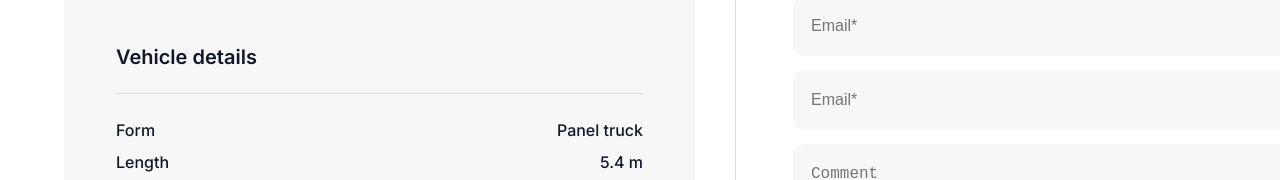
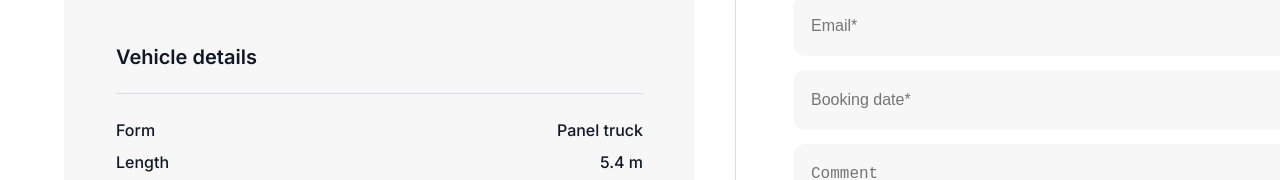
Before and after one commit to LytovchenkoOlenka/traveltrucks-webapp-frontend, a React (Vite) app: page /catalog/1 in a window 1280 px wide. Shown: the part 982-1162 px from the top of the page. Built offline with nearby package versions, Linux system fonts and the light colour scheme.

Commit message:
changed_booking_form

```diff
--- a/package.json
+++ b/package.json
@@ -11,15 +11,18 @@
   },
   "dependencies": {
     "@reduxjs/toolkit": "^2.2.7",
+    "axios": "^1.7.7",
     "clsx": "^2.1.1",
     "formik": "^2.4.6",
     "lottie-react": "^2.4.0",
     "react": "^18.3.1",
     "react-dom": "^18.3.1",
+    "react-hot-toast": "^2.4.1",
     "react-icons": "^5.3.0",
     "react-loader-spinner": "^6.1.6",
     "react-redux": "^9.1.2",
-    "react-router-dom": "^6.26.2"
+    "react-router-dom": "^6.26.2",
+    "yup": "^1.4.0"
   },
   "devDependencies": {
     "@eslint/js": "^9.9.0",
--- a/src/App.jsx
+++ b/src/App.jsx
@@ -1,4 +1,5 @@
 import "./App.css";
+import { Toaster } from "react-hot-toast";
 import { lazy } from "react";
 import { Routes, Route } from "react-router-dom";
 
@@ -24,6 +25,7 @@ export default function App() {
           <Route path="*" element={<NotFoundPage />} />
         </Routes>
       </Layout>
+      <Toaster />
     </>
   );
 }
--- a/src/components/BookingForm/BookingForm.jsx
+++ b/src/components/BookingForm/BookingForm.jsx
@@ -1,6 +1,59 @@
 import clsx from "clsx";
 import css from "./BookingForm.module.css";
 import { Field, Form, Formik } from "formik";
+import * as Yup from "yup";
+import toast from "react-hot-toast";
+
+const dateRegex = /^\d{2}\/\d{2}\/\d{4}$/;
+
+const FeedbackSchema = Yup.object().shape({
+  name: Yup.string()
+    .min(3, "The name must consist of at least 3 characters")
+    .max(40, "The name must contain a maximum of 40 characters")
+    .required("Please fill in the field"),
+  email: Yup.string()
+    .min(6, "Email address must contain at least 6 characters")
+    .max(30, "Email address must contain no more than 30 characters")
+    .required("Please fill in the field")
+    .email("Please enter a valid email address"),
+
+  // Тимчасовий варіант для дати, в подальшому буде реалізація через react-datepicker
+  date: Yup.string()
+    .matches(dateRegex, "Please enter a valid date in the format DD/MM/YYYY")
+    .required("Please fill in the field"),
+});
+
+const initialValues = {
+  name: "",
+  email: "",
+  date: "",
+  comment: "",
+};
+const handleSubmit = (values, actions) => {
+  toast.success("Camper successfully booked!", {
+    style: {
+      color: "#101828",
+      backgroundColor: "lightgreen",
+    },
+  });
+  actions.resetForm();
+};
+
+//Тут ще буде додане висвічування помилок юзеру під кожним полем після валідації. І відправка форми тільки після проходження  всіх валідацій.
+
+// const handleSubmit = (values, actions) => {
+//   if (actions.isValid) {
+//     toast.success("Camper successfully booked!", {
+//       style: {
+//         color: "#101828",
+//         backgroundColor: "lightgreen",
+//       },
+//     });
+//   } else {
+//     toast.error("Please correct the errors in the form.");
+//   }
+//   actions.resetForm();
+// };
 
 export default function BookingForm() {
   return (
@@ -11,43 +64,36 @@ export default function BookingForm() {
       </p>
 
       <Formik
-      // onSubmit={handleSubmit}
-      // initialValues={initialValues}
-      // validationSchema={FeedbackSchema}
+        onSubmit={handleSubmit}
+        initialValues={initialValues}
+        validationSchema={FeedbackSchema}
       >
         <Form className={css.form} autoComplete="off">
           <Field
             className={css.input}
             type="text"
             placeholder="Name*"
-            label="name"
             name="name"
-            // id={nameId}
             required
           />
           <Field
             className={css.input}
             type="email"
             placeholder="Email*"
-            label="email"
             name="email"
-            // id={emailId}
             required
           />
           <Field
+            type="text"
             className={css.input}
-            type="email"
-            placeholder="Email*"
-            label="email"
-            name="email"
-            // id={emailId}
+            placeholder="Booking date*"
+            name="date"
             required
           />
           <Field
             as="textarea"
             name="comment"
             className={clsx(css.input, css.textArea)}
-            // id={comentId}
             placeholder="Comment"
             rows={3}
           />
```
